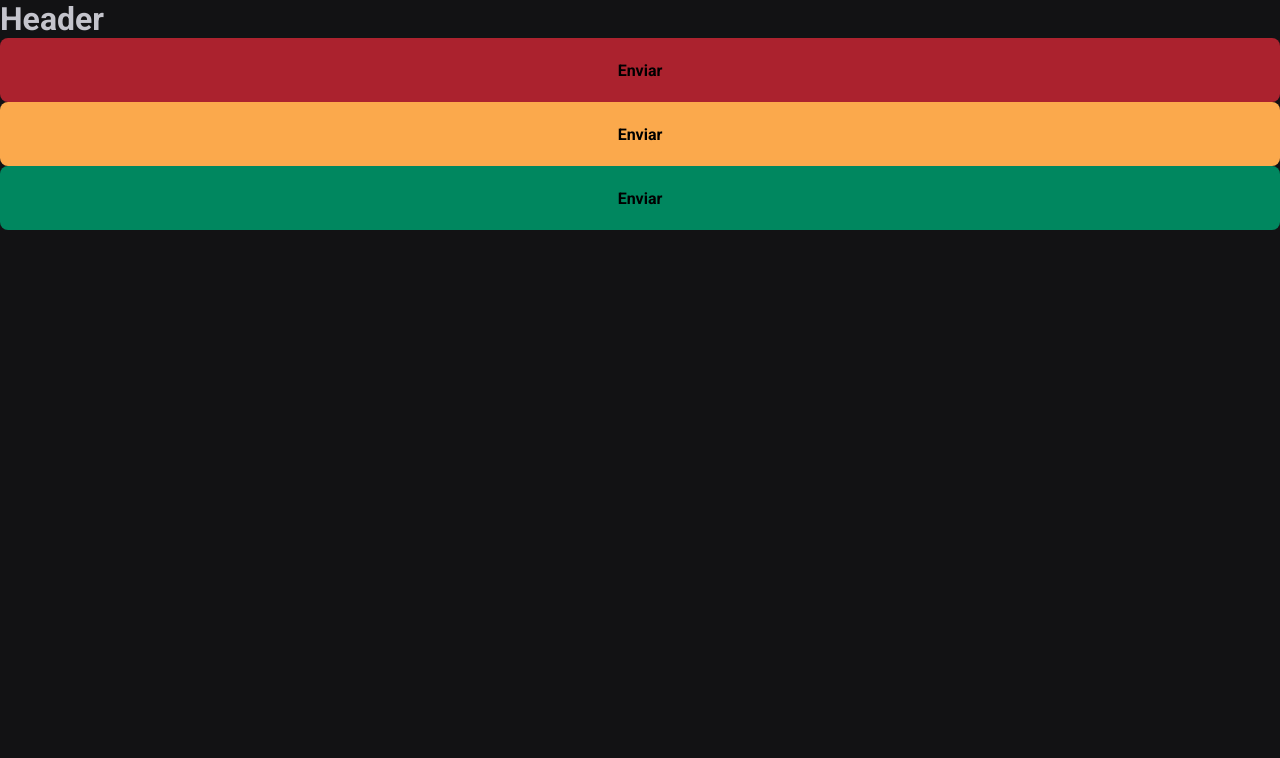
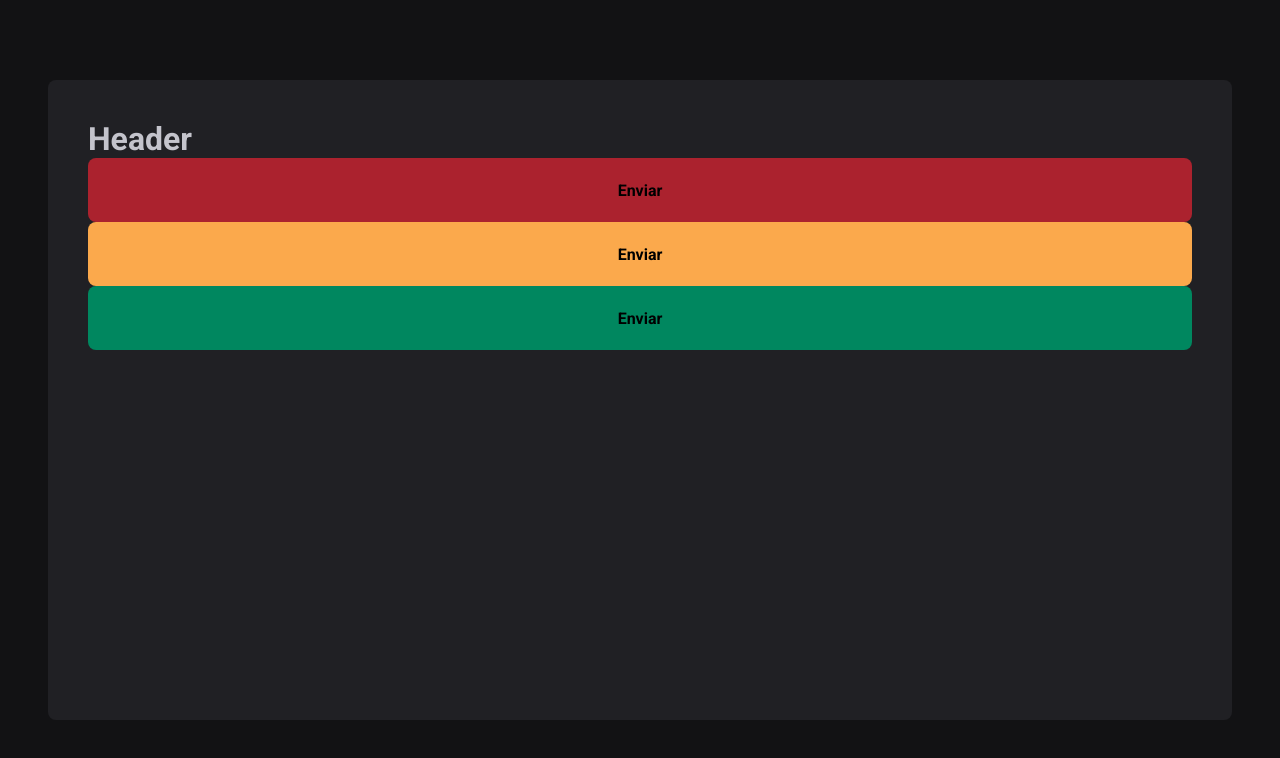
Before and after one commit to pedrocs378/ignite-timer, a React (Vite) app: page / in a window 1280 px wide. Shown: the top 758 px of the page. Built offline with nearby package versions, Linux system fonts and the light colour scheme.

Commit message:
styles: ajusta estilos do template

```diff
--- a/src/components/Button.tsx
+++ b/src/components/Button/index.tsx
@@ -1,6 +1,6 @@
 import { ButtonHTMLAttributes } from 'react'
 
-import * as S from './Button.styles'
+import * as S from './styles'
 
 type ButtonProps = ButtonHTMLAttributes<HTMLButtonElement> & {
   variant?: Styles.Button.Variant
--- a/src/templates/AppTemplate.tsx
+++ b/src/templates/AppTemplate/index.tsx
@@ -1,13 +1,15 @@
 import { Outlet } from 'react-router-dom'
 
-import { Header } from '../components/Header'
+import { Header } from '../../components/Header'
+
+import * as S from './styles'
 
 export function AppTemplate() {
   return (
-    <div>
+    <S.Container>
       <Header />
 
       <Outlet />
-    </div>
+    </S.Container>
   )
 }
--- /dev/null
+++ b/src/templates/AppTemplate/styles.ts
@@ -0,0 +1,15 @@
+import styled from 'styled-components'
+
+export const Container = styled.div`
+  height: calc(100vh - 10rem);
+  max-width: 74rem;
+  margin: 5rem auto;
+
+  padding: 2.5rem;
+
+  background-color: ${({ theme }) => theme.colors['gray-800']};
+  border-radius: 8px;
+
+  display: flex;
+  flex-direction: column;
+`
```
Also changed, not shown: src/components/Button/styles.ts (renamed from src/components/Button.styles.ts).
